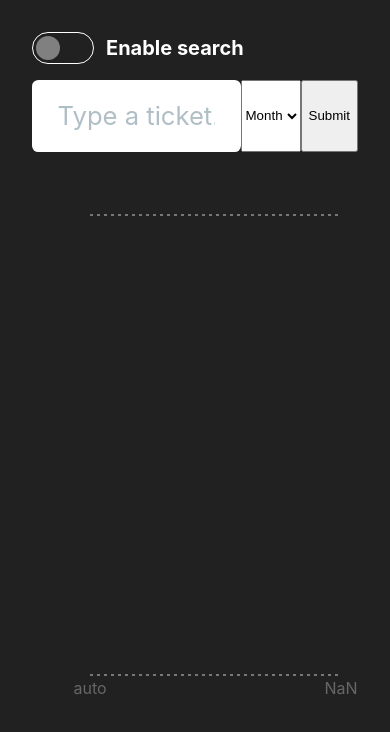
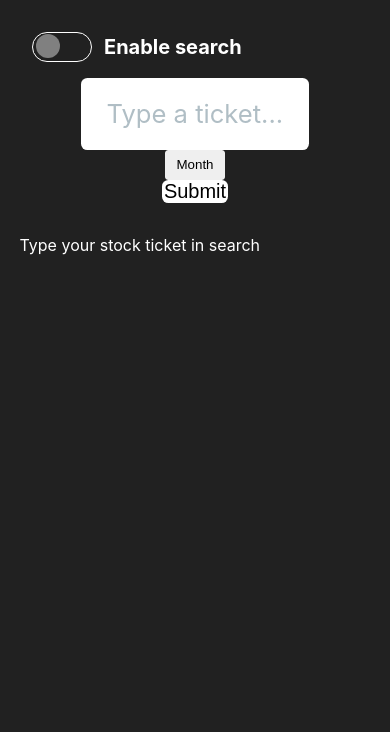
Before and after one commit to obviouslyquell/stock-history, a React (Create React App) app: page / in a window 390 px wide. Shown: the top 732 px of the page. Built offline with nearby package versions, Linux system fonts and the light colour scheme.

Commit message:
added box-shadow, a little media queries, working on btn

```diff
--- a/src/App.js
+++ b/src/App.js
@@ -11,7 +11,11 @@ function App() {
       <div className="App">
         <Sidebar />
         <div className="container">
-          <Graph />
+          {dataValue ? (
+            <Graph />
+          ) : (
+            <div className="App__hint">Type your stock ticket in search</div>
+          )}
           {/* <Info /> */}
         </div>
       </div>
--- a/src/App.scss
+++ b/src/App.scss
@@ -1,3 +1,8 @@
+* {
+  margin: 0;
+  padding: 0;
+  box-sizing: border-box;
+}
 :root {
   /* generic */
   --gutterSm: 0.4rem;
@@ -50,9 +55,17 @@ $focus-ring: 0px 0px 0px 2px $mid;
 .App {
   display: flex;
   flex-direction: column;
+
+  &__hint {
+    color: white;
+  }
 }
 body {
   background-color: #212121;
+}
+.box-shadow {
+  box-shadow: 0.2rem 0.8rem 1.6rem var(--colorPrimary600);
+  transition: box-shadow var(--transitionDuration);
 }
 .header {
   padding: 2rem;
@@ -146,6 +159,49 @@ body {
 }
 .header__form {
   display: flex;
+  justify-content: center;
+  margin: 0 auto;
+  transition: 0.3s linear all;
+  .select {
+    border: none;
+
+    overflow: hidden;
+    position: relative;
+    width: 10%;
+
+    select {
+      width: 100%;
+      height: 100%;
+      border: none;
+
+      -webkit-appearance: none;
+      text-align: center;
+      &:focus {
+        outline: none;
+      }
+    }
+    .desc {
+      position: absolute;
+      bottom: 0px;
+      right: 12px;
+      font-size: 24px;
+
+      &::before {
+        content: '';
+        border-top: 8px solid #ccc;
+        border-left: 8px solid transparent;
+        border-right: 8px solid transparent;
+      }
+    }
+  }
+
+  &-btn {
+    width: 20%;
+    background-color: white;
+    border-radius: 0 0.4rem 0.4rem 0;
+    border: none;
+    font-size: 20px;
+  }
 }
 .container {
   width: 90%;
@@ -160,12 +216,7 @@ body {
   color: black;
   padding-inline: 1rem;
   padding-block: 0.3rem;
-  box-shadow: 15px 30px 40px 5px rgba(0, 0, 0, 0.3);
   text-align: center;
-}
-
-.header__form {
-  position: relative;
 }
 
 .input-text {
@@ -173,13 +224,13 @@ body {
   margin: 0;
   padding: var(--inputPaddingV) var(--inputPaddingH);
   color: inherit;
-  width: 100%;
+  width: 70%;
   font-family: inherit;
   font-size: var(--inputFontSize);
   font-weight: inherit;
   line-height: var(--inputLineHeight);
   border: none;
-  border-radius: 0.4rem;
+  border-radius: 0.4rem 0 0 0.4rem;
   transition: box-shadow var(--transitionDuration);
 }
 
@@ -189,7 +240,9 @@ body {
 
 .input-text:focus {
   outline: none;
-  // box-shadow: 0.2rem 0.8rem 1.6rem var(--colorPrimary600);
+}
+.input-text:focus > .header__form {
+  box-shadow: 0.2rem 0.8rem 1.6rem var(--colorPrimary600);
 }
 
 .input-label {
@@ -232,3 +285,34 @@ body {
   display: flex;
   justify-content: space-between;
 }
+
+@media screen and (max-width: 500px) {
+  .header__form {
+    flex-direction: column;
+    align-items: center;
+
+    .input-text {
+      border-radius: 0.4rem;
+    }
+    &-btn {
+      border-radius: 0.4rem;
+    }
+  }
+  .select {
+    height: 30px;
+    border: 1px solid #ccc;
+    border-radius: 3px;
+    width: 60px !important;
+    select {
+      padding: 0 !important;
+      text-align: center;
+      border-radius: 3px;
+    }
+  }
+}
+
+@media screen and (max-width: 950px) {
+  .desc {
+    display: none;
+  }
+}
--- a/src/Components/Sidebar.js
+++ b/src/Components/Sidebar.js
@@ -9,27 +9,30 @@ function Sidebar() {
   const [stockInfo, setStockInfo] = useState('');
   const [suggestions, setSuggestions] = useState([]);
   const [enableSearch, setEnableSearch] = useState(false);
+  const [isLoading, setIsLoading] = useState(false);
 
   const key = 'QZIEPYB5LUEZ87YV';
   const url = 'https://www.alphavantage.co/';
   const stock = 'AAPL';
 
-  // function convertForGraph(obj) {
-  //   const ticket = obj['Meta Data']['2. Symbol'];
-  //   const arr = [];
-  //   for (const property in obj['Monthly Adjusted Time Series']) {
-  //     arr.push({
-  //       symbol: ticket,
-  //       name: property,
-  //       price: obj['Monthly Adjusted Time Series'][property]['4. close'],
-  //       amt: obj['Monthly Adjusted Time Series'][property]['6. volume'],
-  //       div: obj['Monthly Adjusted Time Series'][property]['7. dividend amount'],
-  //     });
-  //   }
-  //   const max = Math.max(...arr.map((o) => o.price));
-  //   const min = Math.min(...arr.map((o) => o.price));
-  //   return { ticket: ticket, arr: arr, max: max };
-  // }
+  useEffect(() => {
+    document
+      .getElementById('input')
+      .addEventListener('focus', () => document.getElementById('form').classList.add('box-shadow'));
+    document
+      .getElementById('input')
+      .addEventListener('blur', () =>
+        document.getElementById('form').classList.remove('box-shadow'),
+      );
+    document
+      .getElementById('standard-select')
+      .addEventListener('focus', () => document.getElementById('form').classList.add('box-shadow'));
+    document
+      .getElementById('standard-select')
+      .addEventListener('blur', () =>
+        document.getElementById('form').classList.remove('box-shadow'),
+      );
+  }, []);
   function convertForGraph(obj) {
     if (Object.hasOwn(obj, 'Note')) {
       alert('5 запросов в минуту');
@@ -75,6 +78,7 @@ function Sidebar() {
   }
 
   const getData = (event) => {
+    setIsLoading(true);
     event.preventDefault();
     let timeRange = '';
     switch (selectValue) {
@@ -91,21 +95,13 @@ function Sidebar() {
         break;
     }
 
-    axios
-      .get(`${url}query?function=${timeRange}&symbol=${value}&apikey=${key}`)
-      .then((data) => setDataValue(convertForGraph(data.data)));
+    axios.get(`${url}query?function=${timeRange}&symbol=${value}&apikey=${key}`).then((data) => {
+      setDataValue(convertForGraph(data.data));
+      setIsLoading(false);
+    });
 
     setValue(''); // сбрасывает инпут
   };
-
-  // const getSuggestions = (ticket) => {
-  //   axios
-  //     .get(
-  //       `https://www.alphavantage.co/query?function=SYMBOL_SEARCH&keywords=${ticket}&apikey=${key}`,
-  //     )
-  //     .then((data) => setSuggestions(data.data.bestMatches));
-  //   console.log(suggestions);
-  // };
 
   useEffect(() => {
     if (enableSearch) {
@@ -126,25 +122,12 @@ function Sidebar() {
   };
   const handleChange = (e) => {
     setValue(e.target.value.toUpperCase());
-    // if (value.length > 1) {
-    //   getSuggestions(value);
-    // }
   };
   const handleSelectChange = (e) => {
     setSelectValue(e.target.value);
   };
   return (
     <header className="header">
-      {/* <input
-        type="checkbox"
-        id="searchCheckBox"
-        checked={enableSearch}
-        onChange={() => setEnableSearch(!enableSearch)}
-      />
-      <label htmlFor="searchCheckBox" className="checkbox__label">
-        Enable search
-      </label> */}
-
       <label className="toggle" htmlFor="searchCheckBox">
         <input
           type="checkbox"
@@ -165,7 +148,7 @@ function Sidebar() {
         Enable search
       </label>
 
-      <form action="submit" className="header__form">
+      <form action="submit" className="header__form" id="form">
         <input
           id="input"
           className="input-text"
@@ -177,12 +160,20 @@ function Sidebar() {
         <label htmlFor="input" className="input-label">
           Stock
         </label>
-        <select value={selectValue} onChange={handleSelectChange}>
-          <option value="Month">Month</option>
-          <option value="Week">Week</option>
-          <option value="Day">Day</option>
-        </select>
-        <button onClick={getData} id="searchBtn">
+        <label htmlFor="standard-select"></label>
+        <div className="select">
+          <select id="standard-select" value={selectValue} onChange={handleSelectChange}>
+            <option value="Option 1">Month</option>
+            <option value="Option 2">Week</option>
+            <option value="Option 3">Day</option>
+          </select>
+          <div className="desc"></div>
+        </div>
+        <button
+          onClick={getData}
+          id="searchBtn"
+          className="header__form-btn"
+          style={isLoading ? { backgroundColor: 'black' } : {}}>
           Submit
         </button>
       </form>
```
